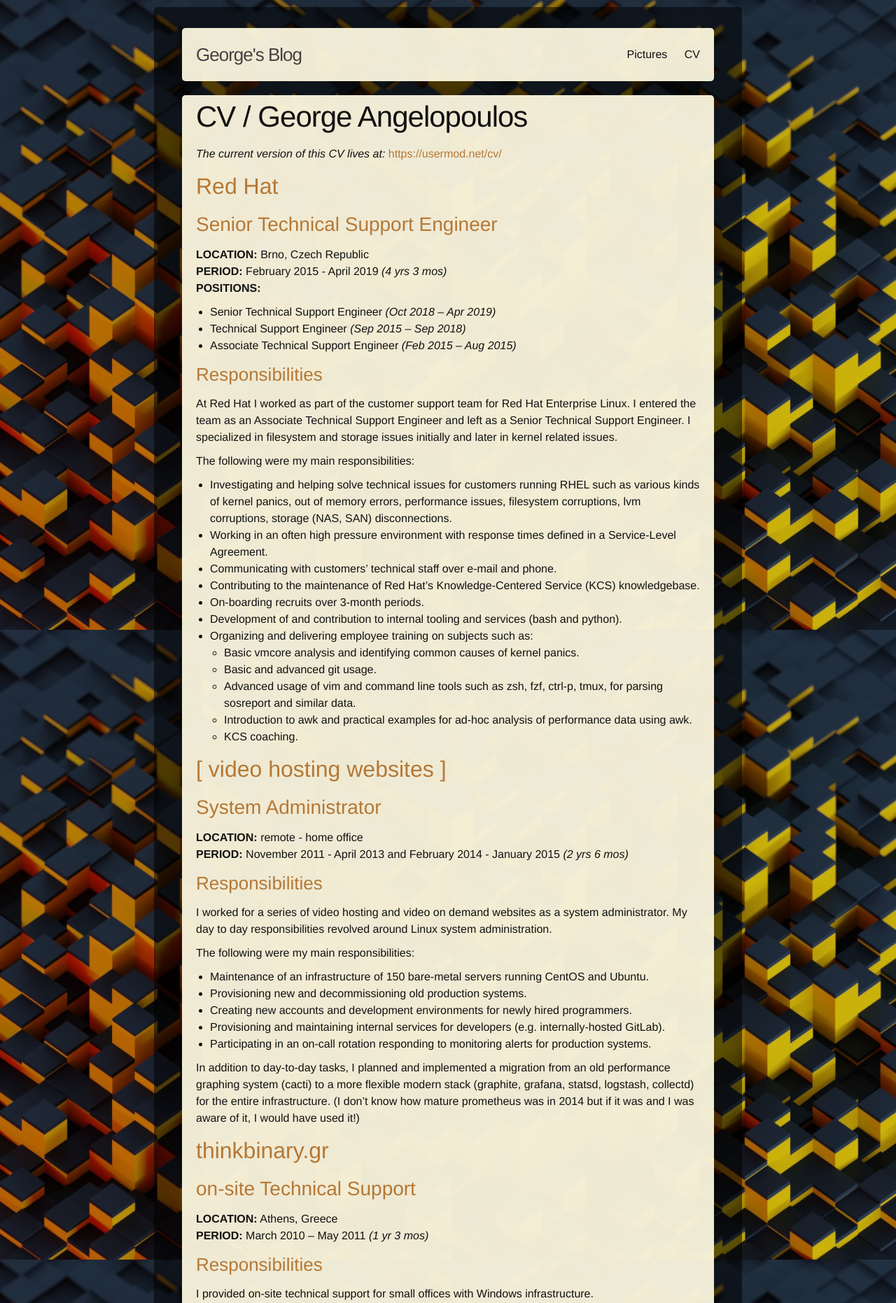
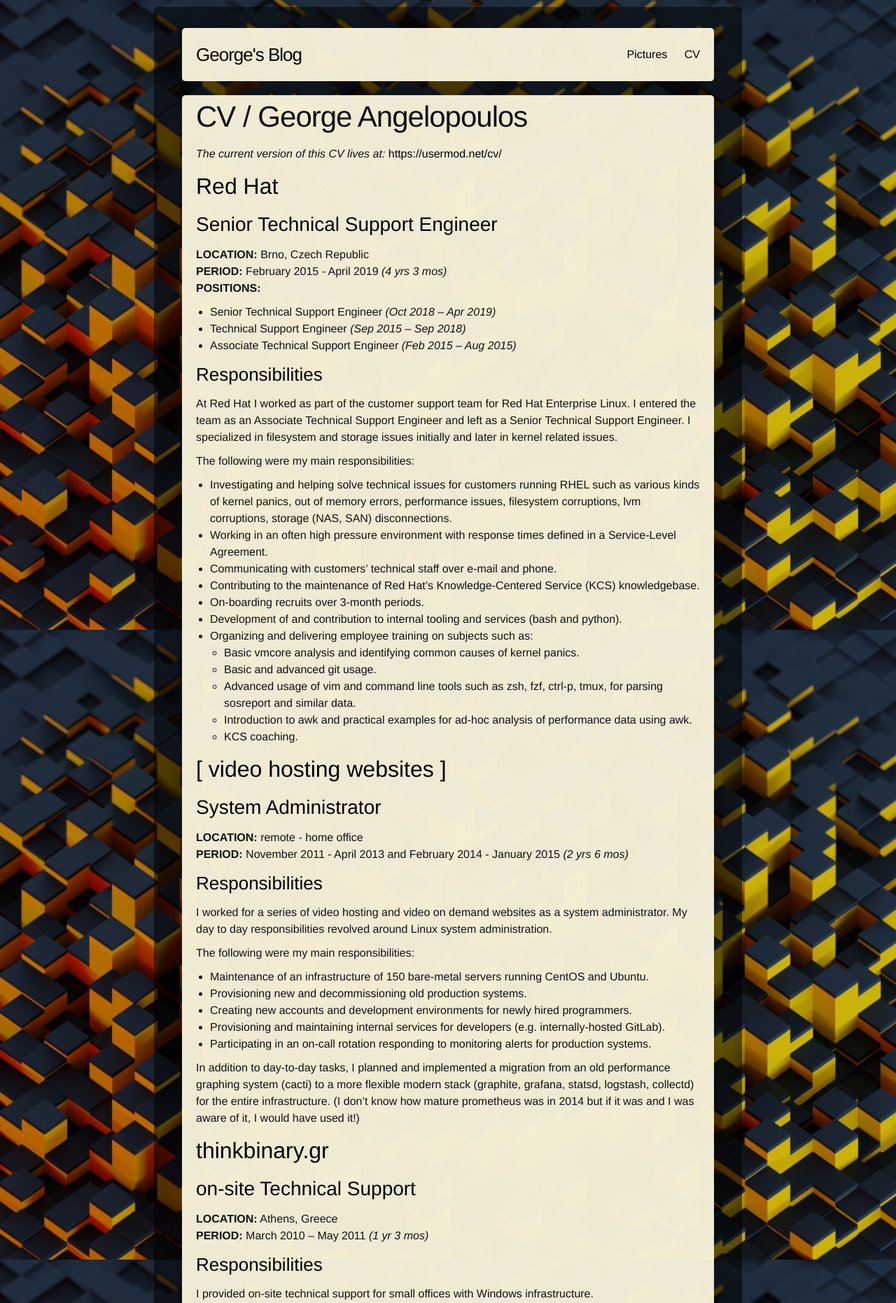
Before and after one commit to gangelop/lathan.github.io, a Jekyll site: the page built from cv.md, in a window 1280 px wide. Shown: the top 1862 px of the page at 70% size. Built offline with Jekyll 4.4.1, drawn with Linux system fonts in a browser that asks for light colours.

Commit message:
cv: black links for print

```diff
--- a/css/cvprint.css
+++ b/css/cvprint.css
@@ -6,3 +6,7 @@
         display: none;
     }
 }
+
+a {
+    color: black !important;
+}
```
